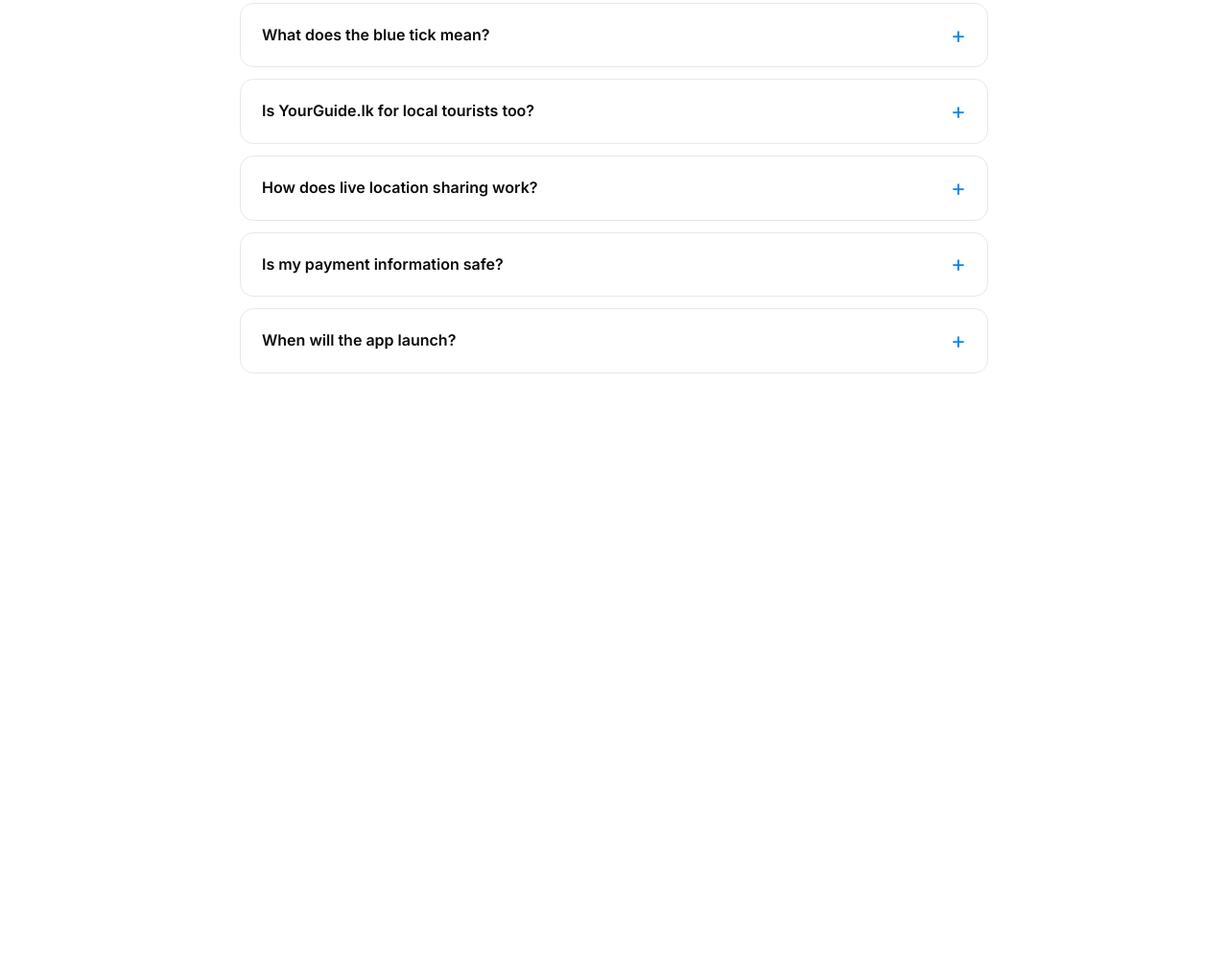
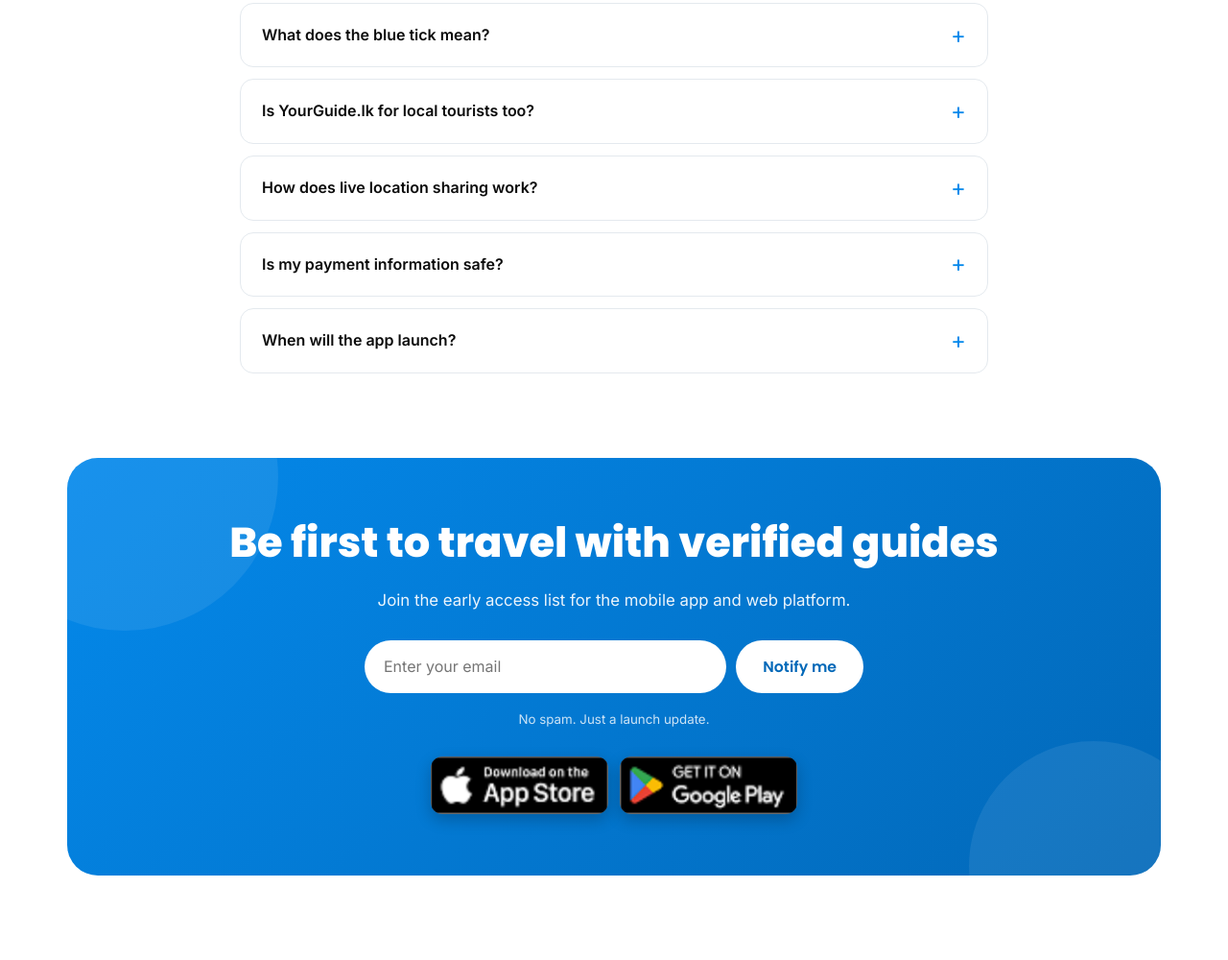
Before and after one commit to chathuranga-K/tour-guide-application, a plain HTML site: page marketing-landing-page/index.html in a window 1280 px wide. Shown: the part 4699-5699 px from the top of the page at 96% size. Before the commit the page ends 5176 px from the top, so only its background shows below. Drawn offline with Linux system fonts and the light colour scheme.

Commit message:
Add early access signup section

```diff
--- a/marketing-landing-page/index.html
+++ b/marketing-landing-page/index.html
@@ -263,3 +263,24 @@
         </div>
       </div>
     </section>
+    <section class="cta" id="join">
+      <div class="container">
+        <div class="cta__box">
+          <h2>Be first to travel with verified guides</h2>
+          <p>Join the early access list for the mobile app and web platform.</p>
+          <!-- Front-end only form. Connect it to your backend or a form service (Formspree, Google Forms, etc.) when ready. -->
+          <form class="signup" action="#" method="post">
+            <label for="email" style="position:absolute;left:-9999px;">Email address</label>
+            <input type="email" id="email" name="email" placeholder="Enter your email" required />
+            <button type="submit" class="btn btn--white">Notify me</button>
+          </form>
+          <small>No spam. Just a launch update.</small>
+          <div class="badges">
+            <a href="#join" class="store" title="Coming soon" aria-label="App Store (coming soon)"><img src="app-store-badge.png" width="182" height="59" alt="Download on the App Store" /></a>
+            <a href="#join" class="store" title="Coming soon" aria-label="Google Play (coming soon)"><img src="google-play-badge.png" width="182" height="59" alt="Get it on Google Play" /></a>
+          </div>
+        </div>
+      </div>
+    </section>
+
+  </main>
```
